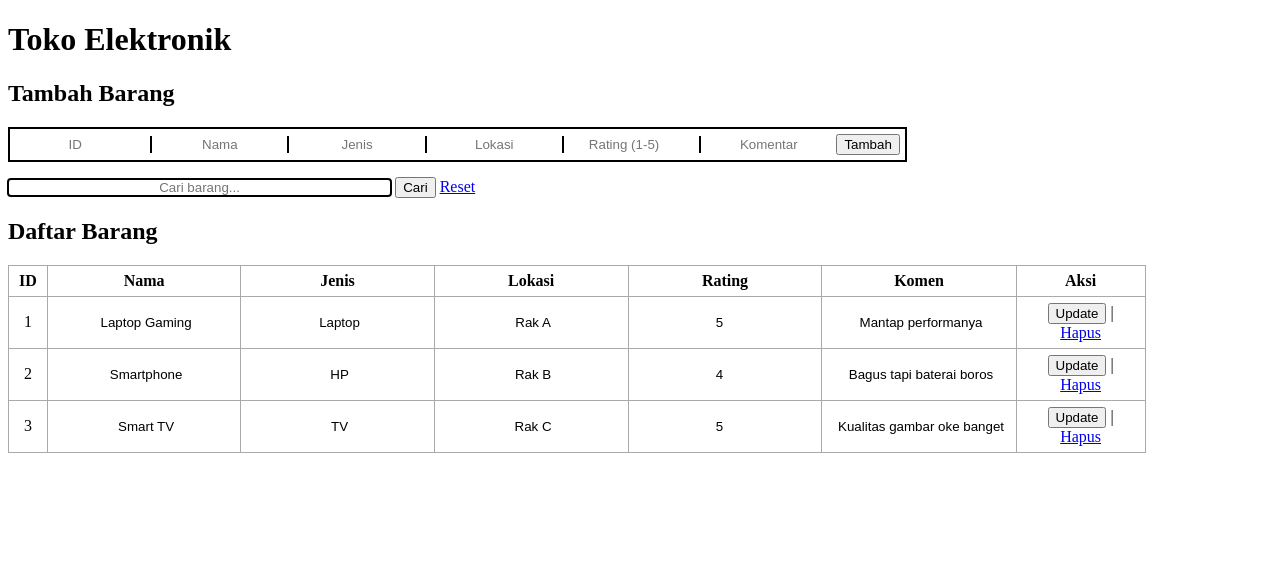
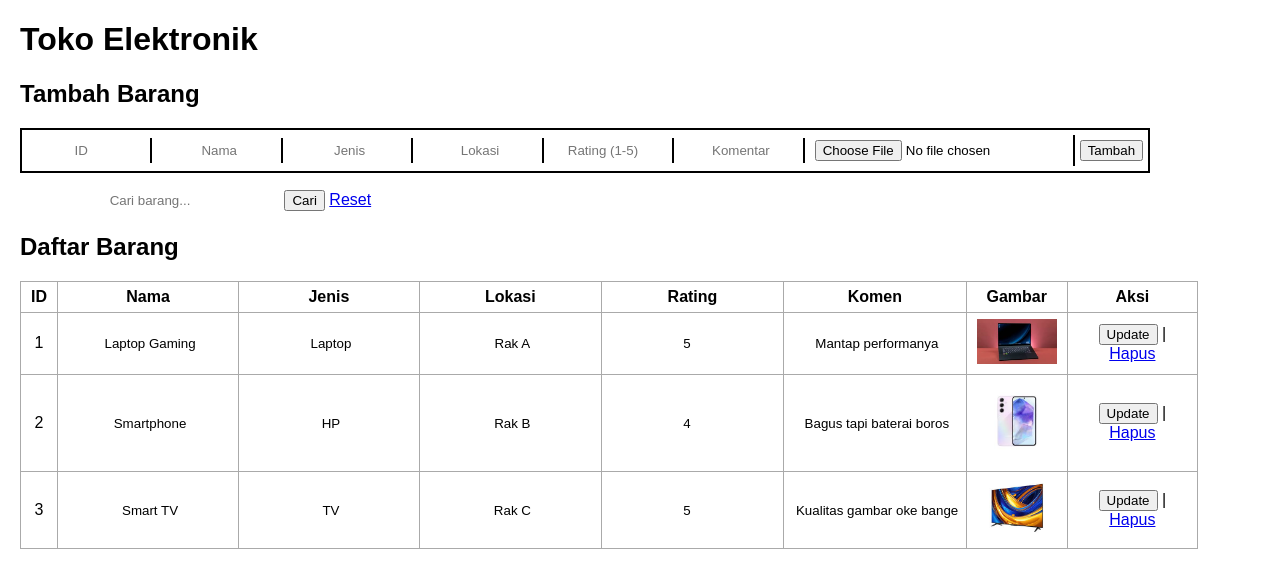
Before and after one commit to Yassar-Muwaffaq/TP1DPBO2425C2, a PHP site: page / in a window 1280 px wide. Shown: the top 588 px of the page. Run offline with PHP 8.4, Linux system fonts and the light colour scheme.

Commit message:
img di phpnya telat bangunnya kek away

```diff
--- a/Folder PHP/elektronik.php
+++ b/Folder PHP/elektronik.php
@@ -1,27 +1,38 @@
 <?php
 class Elektronik {
-    private $id, $nama, $jenis, $lokasi, $rating, $komen;
+    private $id;
+    private $nama;
+    private $jenis;
+    private $lokasi;
+    private $rating;
+    private $komen;
+    private $gambar; // path file lokal
 
-    public function __construct($id, $nama, $jenis, $lokasi, $rating, $komen) {
+    public function __construct($id, $nama, $jenis, $lokasi, $rating, $komen, $gambar = '') {
         $this->id = $id;
         $this->nama = $nama;
         $this->jenis = $jenis;
         $this->lokasi = $lokasi;
         $this->rating = $rating;
         $this->komen = $komen;
+        $this->gambar = $gambar;
     }
 
+    // Getter
     public function getId() { return $this->id; }
     public function getNama() { return $this->nama; }
     public function getJenis() { return $this->jenis; }
     public function getLokasi() { return $this->lokasi; }
     public function getRating() { return $this->rating; }
     public function getKomen() { return $this->komen; }
+    public function getGambar() { return $this->gambar; }
 
-    public function setNama($v) { $this->nama = $v; }
-    public function setJenis($v) { $this->jenis = $v; }
-    public function setLokasi($v) { $this->lokasi = $v; }
-    public function setRating($v) { $this->rating = $v; }
-    public function setKomen($v) { $this->komen = $v; }
+    // Setter
+    public function setNama($nama) { $this->nama = $nama; }
+    public function setJenis($jenis) { $this->jenis = $jenis; }
+    public function setLokasi($lokasi) { $this->lokasi = $lokasi; }
+    public function setRating($rating) { $this->rating = $rating; }
+    public function setKomen($komen) { $this->komen = $komen; }
+    public function setGambar($gambar) { $this->gambar = $gambar; }
 }
 ?>
--- a/Folder PHP/index.php
+++ b/Folder PHP/index.php
@@ -2,13 +2,30 @@
 include "Elektronik.php";
 session_start();
 
+// buat folder uploads kalau belum ada
+if (!is_dir("uploads")) {
+    mkdir("uploads");
+}
+
 // Data awal
 if (!isset($_SESSION['barang'])) {
     $_SESSION['barang'] = [
-        new Elektronik(1, "Laptop Gaming", "Laptop", "Rak A", 5, "Mantap performanya"),
-        new Elektronik(2, "Smartphone", "HP", "Rak B", 4, "Bagus tapi baterai boros"),
-        new Elektronik(3, "Smart TV", "TV", "Rak C", 5, "Kualitas gambar oke banget")
+        new Elektronik(1, "Laptop Gaming", "Laptop", "Rak A", 5, "Mantap performanya", "uploads/laptop.jpeg"),
+        new Elektronik(2, "Smartphone", "HP", "Rak B", 4, "Bagus tapi baterai boros", "uploads/hp.jpeg"),
+        new Elektronik(3, "Smart TV", "TV", "Rak C", 5, "Kualitas gambar oke banget", "uploads/tv.jpeg")
     ];
+}
+
+// Fungsi upload file
+function uploadGambar($file) {
+    if ($file['error'] === UPLOAD_ERR_OK) {
+        $ext = pathinfo($file['name'], PATHINFO_EXTENSION);
+        $filename = uniqid("img_") . "." . $ext;
+        $path = "uploads/" . $filename;
+        move_uploaded_file($file['tmp_name'], $path);
+        return $path;
+    }
+    return '';
 }
 
 // Tambah Barang
@@ -20,6 +37,11 @@ if (isset($_POST['add'])) {
     $rating = intval($_POST['rating']);
     $komen = $_POST['komen'];
 
+    $gambar = '';
+    if (!empty($_FILES['gambar']['name'])) {
+        $gambar = uploadGambar($_FILES['gambar']);
+    }
+
     // cek ID unik
     $exists = false;
     foreach ($_SESSION['barang'] as $b) {
@@ -30,7 +52,7 @@ if (isset($_POST['add'])) {
     }
 
     if (!$exists) {
-        $_SESSION['barang'][] = new Elektronik($id, $nama, $jenis, $lokasi, $rating, $komen);
+        $_SESSION['barang'][] = new Elektronik($id, $nama, $jenis, $lokasi, $rating, $komen, $gambar);
     } else {
         echo "<p style='color:red;'>❌ ID $id sudah ada, gunakan ID lain!</p>";
     }
@@ -41,6 +63,9 @@ if (isset($_GET['delete'])) {
     $deleteId = intval($_GET['delete']);
     foreach ($_SESSION['barang'] as $key => $b) {
         if ($b->getId() == $deleteId) {
+            if (!empty($b->getGambar()) && file_exists($b->getGambar())) {
+                unlink($b->getGambar()); // hapus file gambar juga
+            }
             unset($_SESSION['barang'][$key]);
             $_SESSION['barang'] = array_values($_SESSION['barang']);
             break;
@@ -58,6 +83,13 @@ if (isset($_POST['update'])) {
             $b->setLokasi($_POST['lokasi']);
             $b->setRating(intval($_POST['rating']));
             $b->setKomen($_POST['komen']);
+
+            if (!empty($_FILES['gambar']['name'])) {
+                if (!empty($b->getGambar()) && file_exists($b->getGambar())) {
+                    unlink($b->getGambar()); // hapus gambar lama
+                }
+                $b->setGambar(uploadGambar($_FILES['gambar']));
+            }
             break;
         }
     }
@@ -78,24 +110,26 @@ $barangFiltered = array_filter($_SESSION['barang'], function($b) use ($search) {
 <head>
     <title>Toko Elektronik</title>
     <style>
+        body { font-family: Arial, sans-serif; margin: 20px; }
         .tambah-barang{
-            width: 70%;
+            width: 90%;
             text-align: center;
             display: flex;
             justify-items: center;
             align-items: center;
             border: 2px solid black;
             padding: 5px;
+            gap: 5px;
         }
         .tambah-barang .i{
-            border-right: 2px solid black;
-        }
-        .tambah-barang .i:last-child{
-            border-right:none ;
+            flex: 1;
+            padding: 5px;
+            border-right:2px solid black;
         }
         table {
             border-collapse: collapse;
-            width: 90%;
+            width: 95%;
+            margin-top: 20px;
         }
         th, td {
             border: 1px solid #aaa;
@@ -112,16 +146,8 @@ $barangFiltered = array_filter($_SESSION['barang'], function($b) use ($search) {
             outline: none;
             background: #f0f8ff;
         }
-        .search-box {
-            display: flex;
-            flex-direction: column;
-            margin: 15px 0;
-
-        }
-        .search-box .i-search{
-            width: 30%;
-            outline: auto;
-        }
+        .search-box { margin: 15px 0; }
+        .search-box input { width: 250px; padding: 5px; }
     </style>
 </head>
 <body>
@@ -129,14 +155,15 @@ $barangFiltered = array_filter($_SESSION['barang'], function($b) use ($search) {
 
     <!-- Tambah Barang -->
     <h2>Tambah Barang</h2>
-    <form method="POST">
+    <form method="POST" enctype="multipart/form-data">
         <div class="tambah-barang">
             <input class="i" type="number" name="id" placeholder="ID" required>
             <input class="i" type="text" name="nama" placeholder="Nama" required>
             <input class="i" type="text" name="jenis" placeholder="Jenis" required>
             <input class="i" type="text" name="lokasi" placeholder="Lokasi" required>
             <input class="i" type="number" name="rating" placeholder="Rating (1-5)" required>
-            <input  type="text" name="komen" placeholder="Komentar" required>
+            <input class="i" type="text" name="komen" placeholder="Komentar" required>
+            <input class="i" type="file" name="foto" accept="image/*" required>
             <button type="submit" name="add">Tambah</button>
         </div>
     </form>
@@ -144,7 +171,7 @@ $barangFiltered = array_filter($_SESSION['barang'], function($b) use ($search) {
     <!-- Search -->
     <div class="search-box">
         <form method="GET">
-            <input class="i-search" type="text" name="search" placeholder="Cari barang..." value="<?= htmlspecialchars($search) ?>">
+            <input type="text" name="search" placeholder="Cari barang..." value="<?= htmlspecialchars($search) ?>">
             <button type="submit">Cari</button>
             <a href="index.php">Reset</a>
         </form>
@@ -160,14 +187,15 @@ $barangFiltered = array_filter($_SESSION['barang'], function($b) use ($search) {
             <th>Lokasi</th>
             <th>Rating</th>
             <th>Komen</th>
+            <th>Gambar</th>
             <th>Aksi</th>
         </tr>
         <?php if (count($barangFiltered) === 0): ?>
-            <tr><td colspan="7">Tidak ada data ditemukan.</td></tr>
+            <tr><td colspan="8">Tidak ada data ditemukan.</td></tr>
         <?php else: ?>
             <?php foreach ($barangFiltered as $b): ?>
                 <tr>
-                    <form method="POST">
+                    <form method="POST" enctype="multipart/form-data">
                         <td>
                             <?= $b->getId(); ?>
                             <input type="hidden" name="id" value="<?= $b->getId(); ?>">
@@ -177,6 +205,14 @@ $barangFiltered = array_filter($_SESSION['barang'], function($b) use ($search) {
                         <td><input type="text" name="lokasi" value="<?= $b->getLokasi(); ?>"></td>
                         <td><input type="number" name="rating" value="<?= $b->getRating(); ?>"></td>
                         <td><input type="text" name="komen" value="<?= $b->getKomen(); ?>"></td>
+                        <td>
+                            <?php if (!empty($b->getGambar()) && file_exists($b->getGambar())): ?>
+                                <img src="<?= $b->getGambar(); ?>" width="80"><br>
+                            <?php else: ?>
+                                [tidak ada gambar]<br>
+                                <input type="file" name="gambar" accept="image/*">
+                                <?php endif; ?>
+                        </td>
                         <td>
                             <button type="submit" name="update">Update</button> |
                             <a href="?delete=<?= $b->getId(); ?>" onclick="return confirm('Yakin hapus?')">Hapus</a>
```
Also changed, not shown: Folder PHP/uploads/hp.jpeg (added), Folder PHP/uploads/img_68cc30da66e98.png (added), Folder PHP/uploads/laptop.jpeg (added), Folder PHP/uploads/lenovo.jpeg (added), Folder PHP/uploads/tv.jpeg (added).
